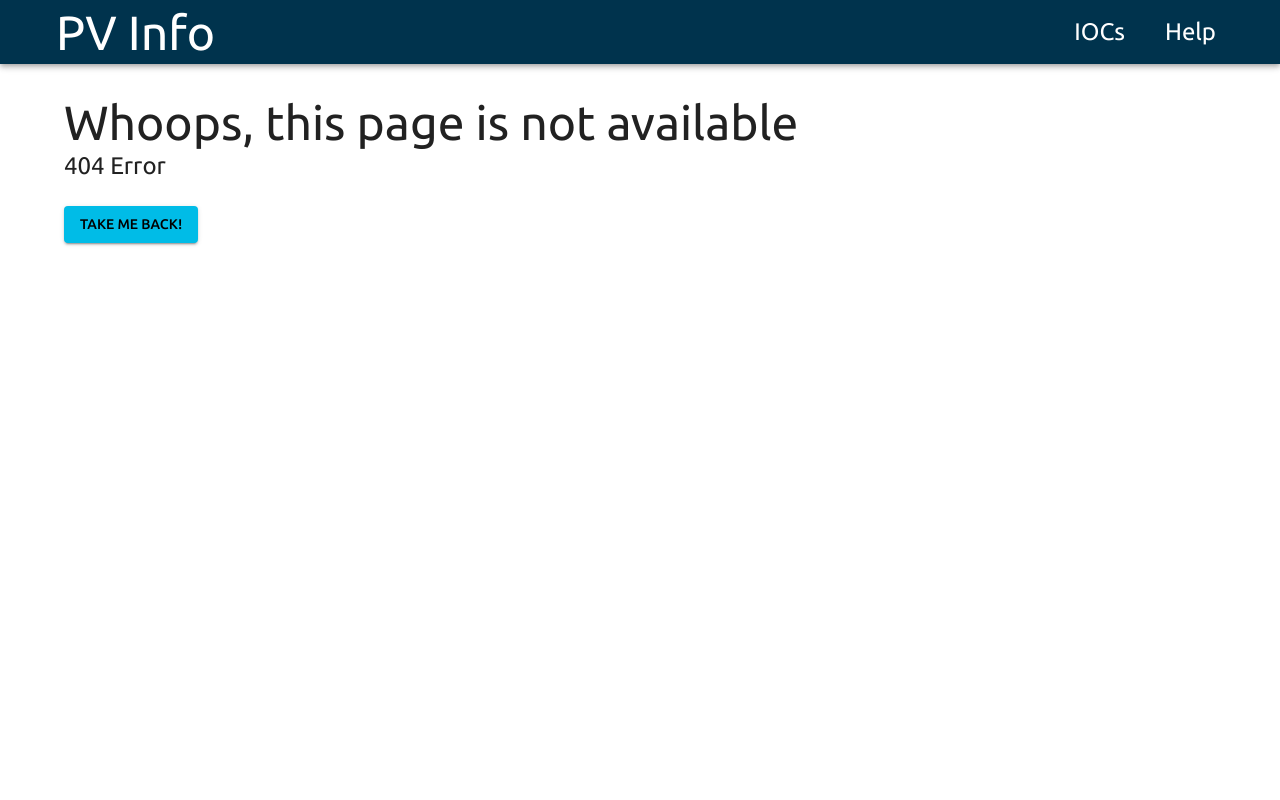
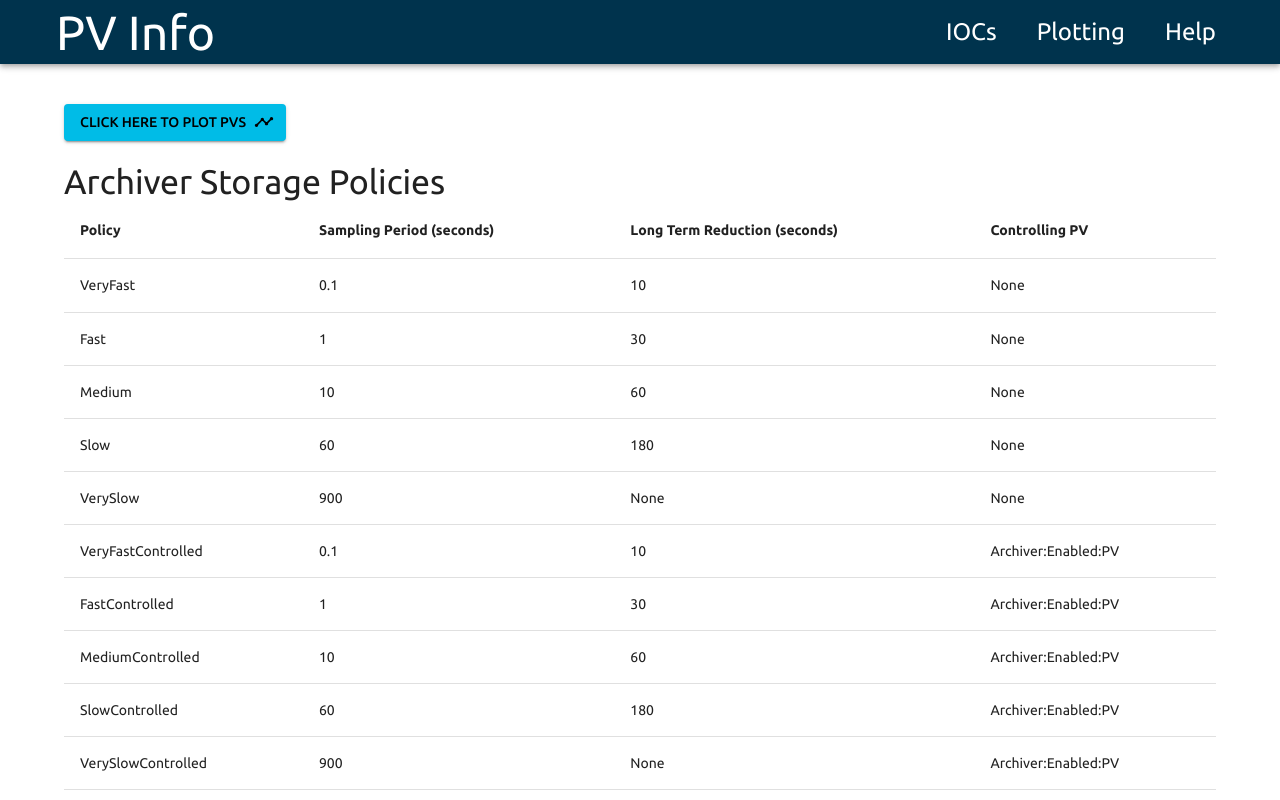
Before and after one commit to ChannelFinder/pvinfo, a React (Create React App) app: page /plot in a window 1280 px wide. Before the commit this address had no page. Built offline with nearby package versions, Linux system fonts and the light colour scheme.

Commit message:
Add plot page for archived data

```diff
--- a/src/app/App.js
+++ b/src/app/App.js
@@ -5,6 +5,7 @@ import { Grid } from '@mui/material';
 import Home from '../components/home';
 import PV from '../components/pv';
 import IOC from '../components/ioc';
+import Plot from '../components/plot';
 import Header from '../components/header';
 import Help from '../components/help';
 import Page404 from '../Page404';
@@ -21,6 +22,7 @@ function App() {
             <Route path='*' element={<Page404 />} />
             <Route path="/pv/:id" exact={true} element={<PV />} />
             <Route path="/ioc" exact={true} element={<IOC />} />
+            <Route path="/plot" exact={true} element={<Plot />} />
             <Route path="/help" exact={true} element={<Help />} />
             <Route path="/" exact={true} element={<Home />} />
           </Routes>
--- a/src/components/header/Header.js
+++ b/src/components/header/Header.js
@@ -54,6 +54,11 @@ function Header () {
                         <ListItem button key="IOCs" component={NavLink} to="/ioc" onClick={handleMenuToggle}>
                             <ListItemText primary="IOCs"/>
                         </ListItem>
+                        {process.env.REACT_APP_USE_AA.toLowerCase() === "true" &&
+                          <ListItem button key="Plotting" component={NavLink} to="/plot" onClick={handleMenuToggle}>
+                              <ListItemText primary="Plotting"/>
+                          </ListItem>
+                        }
                         <ListItem button key="Help" component={NavLink} to="/help" onClick={handleMenuToggle}>
                             <ListItemText primary="Help"/>
                         </ListItem>
@@ -71,6 +76,11 @@ function Header () {
           <NavLink to="/ioc" style={{textDecoration: "none", color: 'inherit', paddingRight: 40 }}>
             <Typography variant="h5">IOCs</Typography>
           </NavLink>
+          {process.env.REACT_APP_USE_AA.toLowerCase() === "true" &&
+            <NavLink to="/plot" style={{textDecoration: "none", color: 'inherit', paddingRight: 40 }}>
+              <Typography variant="h5">Plotting</Typography>
+            </NavLink>
+          }
           <NavLink to="/help" style={{textDecoration: "none", color: 'inherit', paddingRight: 40 }}>
             <Typography variant="h5">Help</Typography>
           </NavLink>
--- /dev/null
+++ b/src/components/plot/Plot.js
@@ -0,0 +1,62 @@
+import React, { Fragment } from "react";
+import './Plot.css';
+import { Button, Typography, Grid } from "@mui/material";
+import { Table, TableCell, TableHead, TableBody, TableRow, TableContainer } from "@mui/material";
+import TimelineIcon from '@mui/icons-material/Timeline';
+import api from "../../api";
+
+function Plot() {
+    const getAAPolicies = () => {
+        if(process.env.REACT_APP_AA_POLICIES.length <= 0) {
+            return [];
+        }
+        let aaPolicies = [];
+        let policyList = process.env.REACT_APP_AA_POLICIES.split(",");
+        policyList.forEach(policy => {
+            let policyDetails = policy.split("|");
+            let policyMap = {};
+            policyMap["policy"] = policyDetails[0];
+            policyMap["period"] = policyDetails[1];
+            policyMap["ltsreduce"] = policyDetails[2];
+            policyMap["control"] = policyDetails[3];
+            aaPolicies.push(policyMap);
+        });
+        return aaPolicies;
+    }
+
+  return (
+    <Fragment>
+        <Grid item xs={12} style={{display: "flex"}}>
+            <Button style={{marginTop: 10, marginBottom: 20}} target="_blank" href={api.AA_VIEWER} variant="contained" color="secondary" endIcon={<TimelineIcon />} >Click Here to Plot PVs</Button>
+        </Grid>
+        <Grid item xs={12} style={{display: "flex"}}>
+            <Typography variant='h4'>Archiver Storage Policies</Typography>
+        </Grid>
+        <TableContainer>
+            <Table>
+                <TableHead>
+                    <TableRow>
+                        <TableCell variant="head"><strong>Policy</strong></TableCell>
+                        <TableCell variant="head"><strong>Sampling Period (seconds)</strong></TableCell>
+                        <TableCell variant="head"><strong>Long Term Reduction (seconds)</strong></TableCell>
+                        <TableCell variant="head"><strong>Controlling PV</strong></TableCell>
+                    </TableRow>
+                </TableHead>
+                <TableBody>
+                {getAAPolicies().map((row, index) => (
+                    <TableRow key={index}>
+                        <TableCell>{row.policy}</TableCell>
+                        <TableCell>{row.period}</TableCell>
+                        <TableCell>{row.ltsreduce}</TableCell>
+                        <TableCell>{row.control}</TableCell>
+                    </TableRow>
+                    ))}
+                </TableBody>
+            </Table>
+        </TableContainer>
+
+    </ Fragment>
+);
+}
+
+export default Plot;
--- /dev/null
+++ b/src/components/plot/index.js
@@ -0,0 +1,2 @@
+import Plot from './Plot';
+export default Plot;
```
Also changed, not shown: src/components/plot/Plot.css (added), 1 other file (tests, documents, lock files or other folders).
